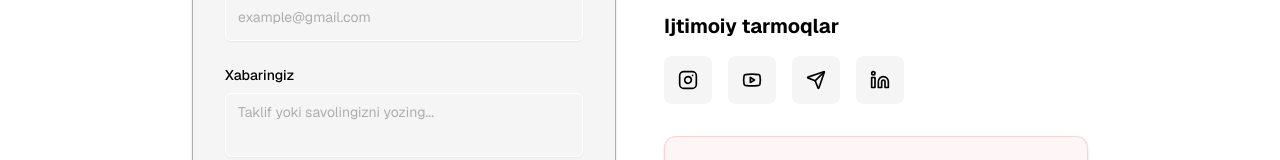
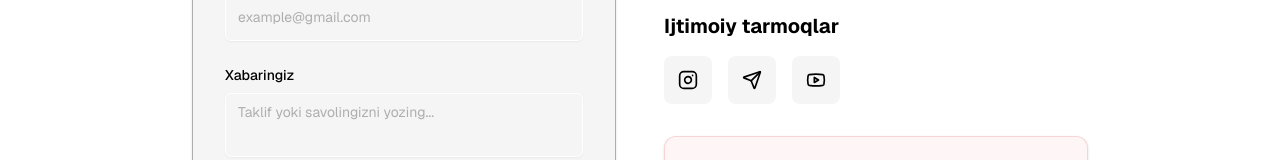
Before and after one commit to SherzodbekDeveloper/akxmeed, a Next.js app: page / in a window 1280 px wide. Shown: the part 10209-10369 px from the top of the page. Built offline with nearby package versions, Linux system fonts and the light colour scheme.

Commit message:
Text changed

```diff
--- a/app/page.tsx
+++ b/app/page.tsx
@@ -45,10 +45,9 @@ const contactInfo = [
 ]
 
 const socialLinks = [
-  { icon: Instagram, href: "#", label: "Instagram", color: "hover:text-pink-500" },
+  { icon: Instagram, href: "https://www.instagram.com/akxmeed/", label: "Instagram", color: "hover:text-pink-500" },
+  { icon: Send, href: "https://t.me/akxmeed", label: "Telegram", color: "hover:text-blue-500" },
   { icon: Youtube, href: "#", label: "YouTube", color: "hover:text-red-500" },
-  { icon: Send, href: "#", label: "Telegram", color: "hover:text-blue-500" },
-  { icon: Linkedin, href: "#", label: "LinkedIn", color: "hover:text-blue-600" },
 ]
 
 
@@ -321,7 +320,7 @@ export default function HeroPage() {
                     <ArrowRight className="ml-2 h-4 w-4 group-hover:translate-x-1 transition-transform" />
                   </Button>
                 </a>
-                <a href="contact">
+                <a href="#contact">
                   <Button variant="outline" size="lg" className="group bg-transparent w-full sm:w-auto hover-lift">
                     <Mail className="mr-2 h-4 w-4 group-hover:animate-pulse" />
                     Bog‘lanish
```
